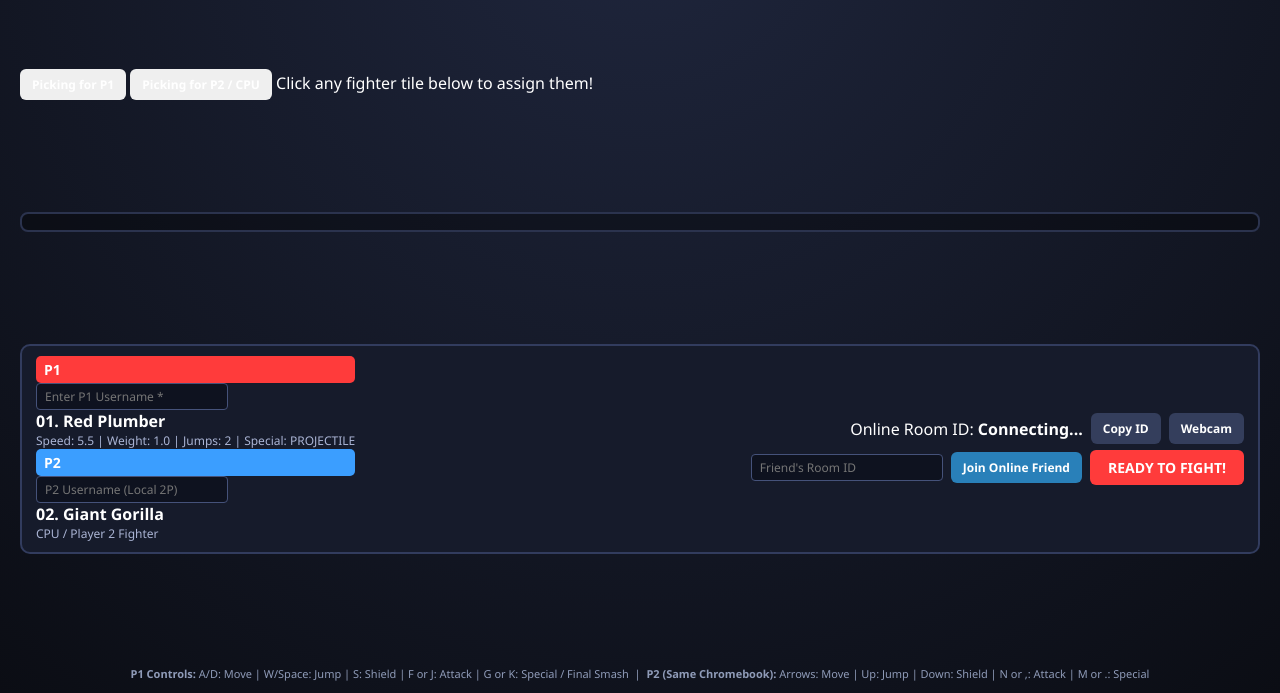
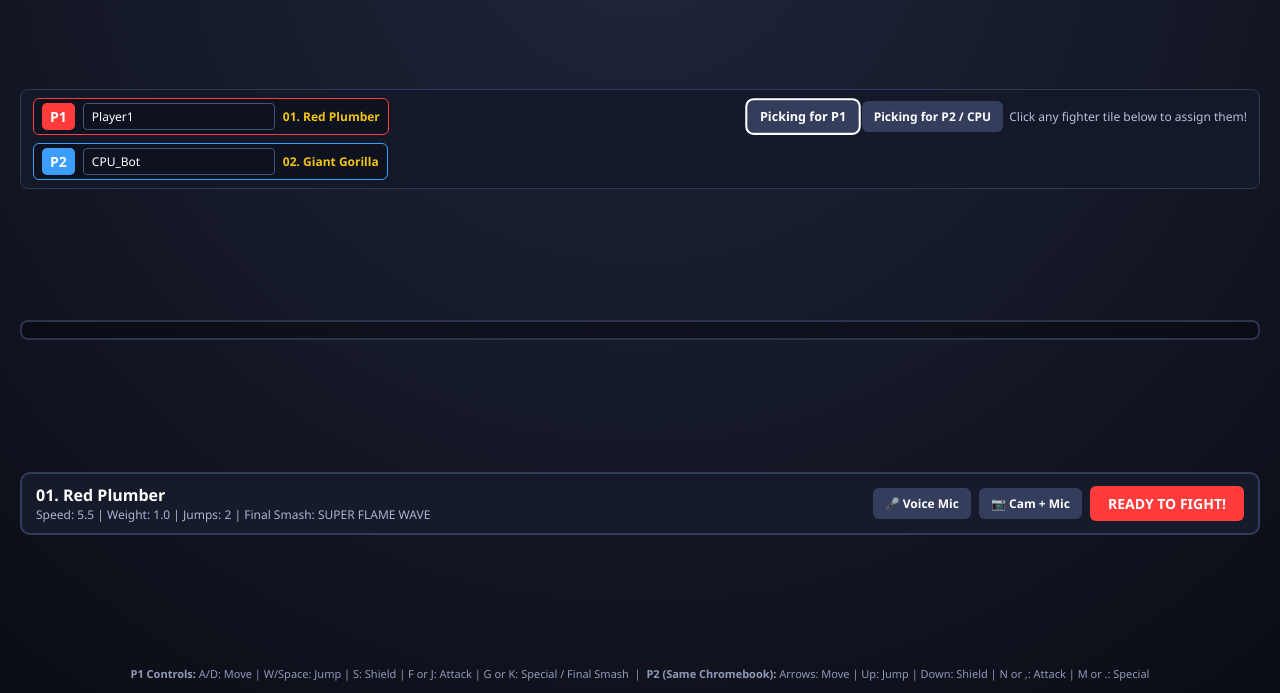
Before and after one commit to RAD3030/Super-Hit-Man, a plain HTML site: page index.html in a window 1280 px wide. Shown: the part 107-800 px from the top of the page. Drawn offline with Linux system fonts and the light colour scheme; a script that the page names is missing.

Commit message:
Refactor HTML comments and labels for clarity

```diff
--- a/index.html
+++ b/index.html
@@ -5,40 +5,53 @@
   <meta name="viewport" content="width=device-width, initial-scale=1.0" />
   <title>Super Hit Men Ultimate</title>
   <link rel="stylesheet" href="style.css" />
+  <!-- PeerJS for Chromebook-to-Chromebook Online Multiplayer & Voice/Video -->
   <script src="https://unpkg.com"></script>
 </head>
 <body>
-  <!-- LOBBY / CHARACTER SELECT -->
+
+  <!-- CHARACTER SELECT & MATCH LOBBY -->
   <div id="lobby">
     <div class="menu-header">
       <h1>SUPER HIT MEN <span>ULTIMATE</span></h1>
+
       <div class="rules-bar">
-        <label>Mode:
+        <label>
+          Mode:
           <select id="modeSelect">
             <option value="solo">1P vs CPU Bot</option>
             <option value="local2p">2P Same Chromebook</option>
+            <option value="online">2P Online (Chromebooks)</option>
             <option value="training">1P Training Dummy</option>
           </select>
         </label>
-        <label>Stocks:
+
+        <label>
+          Stocks:
           <select id="stockSelect">
             <option value="1">1 Stock</option>
             <option value="3" selected>3 Stocks</option>
             <option value="5">5 Stocks</option>
           </select>
         </label>
-        <label>Stadium:
+
+        <label>
+          Stadium:
           <select id="stageSelect">
-            <option value="battlefield">Battlefield (3 Platforms)</option>
+            <option value="battlefield" selected>Battlefield (3 Platforms)</option>
             <option value="final">Final Destination (Flat)</option>
             <option value="towers">Twin Towers (High)</option>
+            <option value="fountain">Fountain of Dreams</option>
             <option value="stadium">Pokemon Stadium (2 Wide)</option>
             <option value="smashville">Smashville (Moving Platform)</option>
             <option value="temple">Hyrule Temple (Multi-Tier)</option>
+            <option value="yoshi">Yoshi's Story (Tri-Plat)</option>
           </select>
         </label>
-        <label>Sky Items:
-          <select id="itemsSelect">
+
+        <label>
+          Sky Items:
+          <select id="itemSelect">
             <option value="on" selected>ON (All Power-Ups)</option>
             <option value="off">OFF</option>
           </select>
@@ -46,48 +59,50 @@
       </div>
     </div>
 
-    <!-- PICK TARGET TOGGLE FOR LOCAL 2P -->
-    <div class="picker-bar">
-      <button id="pickP1Btn" class="pick-tab active-p1">Picking for P1</button>
-      <button id="pickP2Btn" class="pick-tab">Picking for P2 / CPU</button>
-      <span class="picker-hint">Click any fighter tile below to assign them!</span>
+    <!-- PLAYER USERNAMES & TARGET TOGGLE -->
+    <div class="user-bar">
+      <div class="user-input-group p1-border">
+        <span class="badge p1-badge">P1</span>
+        <input type="text" id="p1Username" value="Player1" maxlength="14" placeholder="P1 Username" />
+        <span class="pick-tag" id="p1PickLabel">01. Red Plumber</span>
+      </div>
+
+      <div class="select-target-toggle">
+        <button type="button" id="targetP1Btn" class="btn-secondary active-target">Picking for P1</button>
+        <button type="button" id="targetP2Btn" class="btn-secondary">Picking for P2 / CPU</button>
+        <span>Click any fighter tile below to assign them!</span>
+      </div>
+
+      <div class="user-input-group p2-border">
+        <span class="badge p2-badge">P2</span>
+        <input type="text" id="p2Username" value="CPU_Bot" maxlength="14" placeholder="P2 Username" />
+        <span class="pick-tag" id="p2PickLabel">02. Giant Gorilla</span>
+      </div>
     </div>
 
-    <!-- 89 FIGHTER GRID -->
+    <!-- 89-FIGHTER ROSTER GRID -->
     <div id="rosterGrid" class="roster-grid"></div>
 
-    <!-- BOTTOM PANEL -->
+    <!-- SELECTED FIGHTER PREVIEW & ONLINE / VOICE CONTROLS -->
     <div class="bottom-panel">
-      <div class="selected-cards-wrap">
-        <div class="selected-card">
-          <div class="badge p1-badge">P1</div>
-          <div>
-            <input type="text" id="p1UsernameInput" placeholder="Enter P1 Username *" maxlength="16" />
-            <h2 id="selectedName">01. Red Plumber</h2>
-            <p id="selectedStats">Speed: 5.5 | Weight: 1.0 | Jumps: 2 | Special: PROJECTILE</p>
-          </div>
-        </div>
-
-        <div class="selected-card p2-select-card">
-          <div class="badge p2-badge">P2</div>
-          <div>
-            <input type="text" id="p2UsernameInput" placeholder="P2 Username (Local 2P)" maxlength="16" />
-            <h2 id="p2SelectedName">02. Giant Gorilla</h2>
-            <p id="p2SelectedStats">CPU / Player 2 Fighter</p>
-          </div>
-        </div>
+      <div class="selected-card">
+        <h2 id="selectedName">01. Red Plumber</h2>
+        <p id="selectedStats">Speed: 5.5 | Weight: 1.0 | Jumps: 2 | Final Smash: SUPER FLAME WAVE</p>
       </div>
 
       <div class="network-controls">
-        <div class="room-box">
-          <span>Online Room ID: <strong id="myId">Connecting...</strong></span>
-          <button id="copyBtn" class="btn-secondary">Copy ID</button>
-          <button id="camBtn" class="btn-secondary">Webcam</button>
+        <!-- Online Room Controls (Shown when Online Mode is chosen or always accessible) -->
+        <div id="onlineControls" class="room-box hidden">
+          <span>Room Code: <strong id="myId">Connecting...</strong></span>
+          <button type="button" id="copyBtn" class="btn-secondary">Copy Code</button>
+          <input type="text" id="joinIdInput" placeholder="Enter Friend's Code" maxlength="10" />
+          <button type="button" id="connectBtn" class="btn-blue">Join Friend</button>
         </div>
+
         <div class="action-box">
-          <input type="text" id="joinIdInput" placeholder="Friend's Room ID" />
-          <button id="connectBtn" class="btn-blue">Join Online Friend</button>
-          <button id="soloBtn" class="btn-red">READY TO FIGHT!</button>
+          <button type="button" id="micBtn" class="btn-secondary">🎤 Voice Mic</button>
+          <button type="button" id="camBtn" class="btn-secondary">📷 Cam + Mic</button>
+          <button type="button" id="startMatchBtn" class="btn-red">READY TO FIGHT!</button>
         </div>
       </div>
     </div>
@@ -98,45 +113,49 @@
     </div>
   </div>
 
-  <!-- WEBCAM OVERLAY -->
+  <!-- WEBCAM / VOICE OVERLAY BOXES -->
   <div id="camContainer">
     <div class="cam-box">
-      <video id="localVideo" autoplay muted playsinline></video>
-      <span id="p1CamLabel">P1</span>
+      <video id="localVideo" autoplay playsinline muted></video>
+      <span id="cam1Label">P1</span>
     </div>
     <div class="cam-box p2-cam">
       <video id="remoteVideo" autoplay playsinline></video>
-      <span id="p2CamLabel">P2</span>
+      <span id="cam2Label">P2</span>
     </div>
   </div>
 
-  <!-- GAME CANVAS -->
-  <canvas id="gameCanvas" width="1000" height="560"></canvas>
+  <!-- GAME ARENA CANVAS -->
+  <canvas id="gameCanvas" width="1000" height="540"></canvas>
 
-  <!-- SMASH HUD WITH FINAL SMASH METER -->
+  <!-- IN-GAME SMASH HUD -->
   <div id="hud" class="hidden">
     <div class="hud-card">
-      <div class="fs-bar-wrap"><div id="p1FsBar" class="fs-bar"></div></div>
-      <div id="p1FsLabel" class="fs-text">FINAL SMASH: 0%</div>
-      <div id="p1NameHud" class="hud-name">P1</div>
-      <div id="p1PercentHud" class="hud-percent">0%</div>
-      <div id="p1StocksHud" class="hud-stocks">●●●</div>
+      <div class="hud-name" id="p1NameHud">Player1</div>
+      <div class="hud-sub" id="p1FighterHud">01. Red Plumber</div>
+      <div class="hud-percent" id="p1PercentHud">0%</div>
+      <div class="hud-stocks" id="p1StocksHud">●●●</div>
     </div>
+
+    <div style="display: flex; align-items: center;">
+      <button type="button" id="muteToggleBtn" class="btn-secondary">🔊 Mute Mic</button>
+    </div>
+
     <div class="hud-card p2-card">
-      <div class="fs-bar-wrap"><div id="p2FsBar" class="fs-bar"></div></div>
-      <div id="p2FsLabel" class="fs-text">FINAL SMASH: 0%</div>
-      <div id="p2NameHud" class="hud-name">P2</div>
-      <div id="p2PercentHud" class="hud-percent">0%</div>
-      <div id="p2StocksHud" class="hud-stocks">●●●</div>
+      <div class="hud-name" id="p2NameHud">CPU_Bot</div>
+      <div class="hud-sub" id="p2FighterHud">02. Giant Gorilla</div>
+      <div class="hud-percent" id="p2PercentHud">0%</div>
+      <div class="hud-stocks" id="p2StocksHud">●●●</div>
     </div>
   </div>
 
-  <!-- RESULTS OVERLAY -->
+  <!-- GAME OVER / RESULTS OVERLAY -->
   <div id="resultsScreen" class="hidden">
-    <h1 id="winnerText">GAME!</h1>
-    <button id="rematchBtn" class="btn-red">Back to Character Select</button>
+    <h1 id="winnerText">PLAYER 1 WINS!</h1>
+    <button type="button" id="rematchBtn" class="btn-red">Back to Character Select</button>
   </div>
 
+  <!-- SCRIPTS (Make sure filenames match your folder) -->
   <script src="fighters.js"></script>
   <script src="game.js"></script>
 </body>
```
